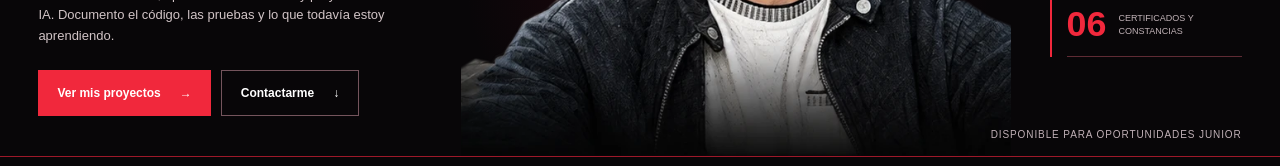
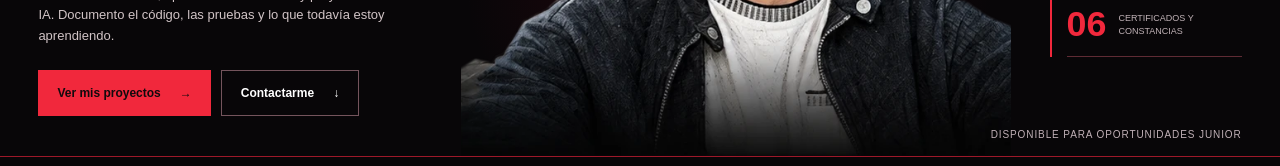
Before and after one commit to Dleteo/Nexus-AI, a Next.js app: page / in a window 1280 px wide. Shown: the part 501-667 px from the top of the page. Built offline with nearby package versions, Linux system fonts and the light colour scheme; a web font is replaced by a local one.

Commit message:
fix(a11y): ensure primary portfolio CTA meets normal-text contrast

```diff
--- a/components/career/EditorialPortfolio.module.css
+++ b/components/career/EditorialPortfolio.module.css
@@ -13,7 +13,7 @@
 .handwritten{font:italic clamp(27px,3vw,46px) Georgia,serif;transform:rotate(-7deg);margin:0 0 14px;color:#fff}
 .heroLeft h1{font-size:clamp(54px,6.1vw,94px);font-weight:950;letter-spacing:-.075em;line-height:.84;margin:0 0 20px}.heroLeft h1 span{display:block}.red{color:var(--red)}
 .role{font-weight:750;font-size:13px;letter-spacing:.12em;line-height:1.3}.heroDescription{color:#d1c4c6;font-size:13px;line-height:1.6;max-width:350px;margin:12px 0 23px}
-.heroActions{display:flex;gap:10px;flex-wrap:wrap}.primary,.secondary{padding:13px 19px;font-size:12px;font-weight:700;display:inline-flex;gap:19px;align-items:center;justify-content:space-between}.primary{background:var(--red);color:#fff}.secondary{border:1px solid #74545c;color:#fff}
+.heroActions{display:flex;gap:10px;flex-wrap:wrap}.primary,.secondary{padding:13px 19px;font-size:12px;font-weight:700;display:inline-flex;gap:19px;align-items:center;justify-content:space-between}.primary{background:var(--red);color:#120a0d}.secondary{border:1px solid #74545c;color:#fff}
 .heroRight{position:absolute;right:4%;top:37%;width:17%;z-index:3}.heroManifesto{font-size:13px;line-height:1.45;letter-spacing:.09em;font-weight:750}.spark{color:var(--red);font-size:24px;margin-right:8px}.numbers{margin-top:35px;border-left:2px solid var(--red);padding-left:20px}.numbers>div{padding:16px 0;border-bottom:1px solid #5f2b34;display:flex;align-items:center;gap:12px}.numbers strong{font-size:39px;color:var(--red);line-height:1}.numbers strong small{font-size:17px}.numbers span{font-size:10px;line-height:1.4;color:#c0b2b6}
 .heroAvailability{position:absolute;bottom:25px;right:4%;z-index:4;font-size:10px;letter-spacing:.09em;color:#c0b0b6}.live{display:inline-block;background:#28db97;border-radius:50%;height:8px;width:8px;margin-right:7px}
 .projects{padding:36px clamp(20px,4vw,65px) 36px;border-bottom:1px solid #6f2531}.sectionHeader{display:flex;justify-content:space-between;align-items:center;border-bottom:1px solid #3e1c25;padding-bottom:12px;margin-bottom:18px;gap:15px}.sectionHeader h2,.proofColumn h2{font-size:clamp(19px,2.2vw,29px);font-weight:850;letter-spacing:-.04em;margin:0}.sectionHeader a{font-size:11px;color:#d9cbce}.sectionHeader a span{margin-left:12px}
```
